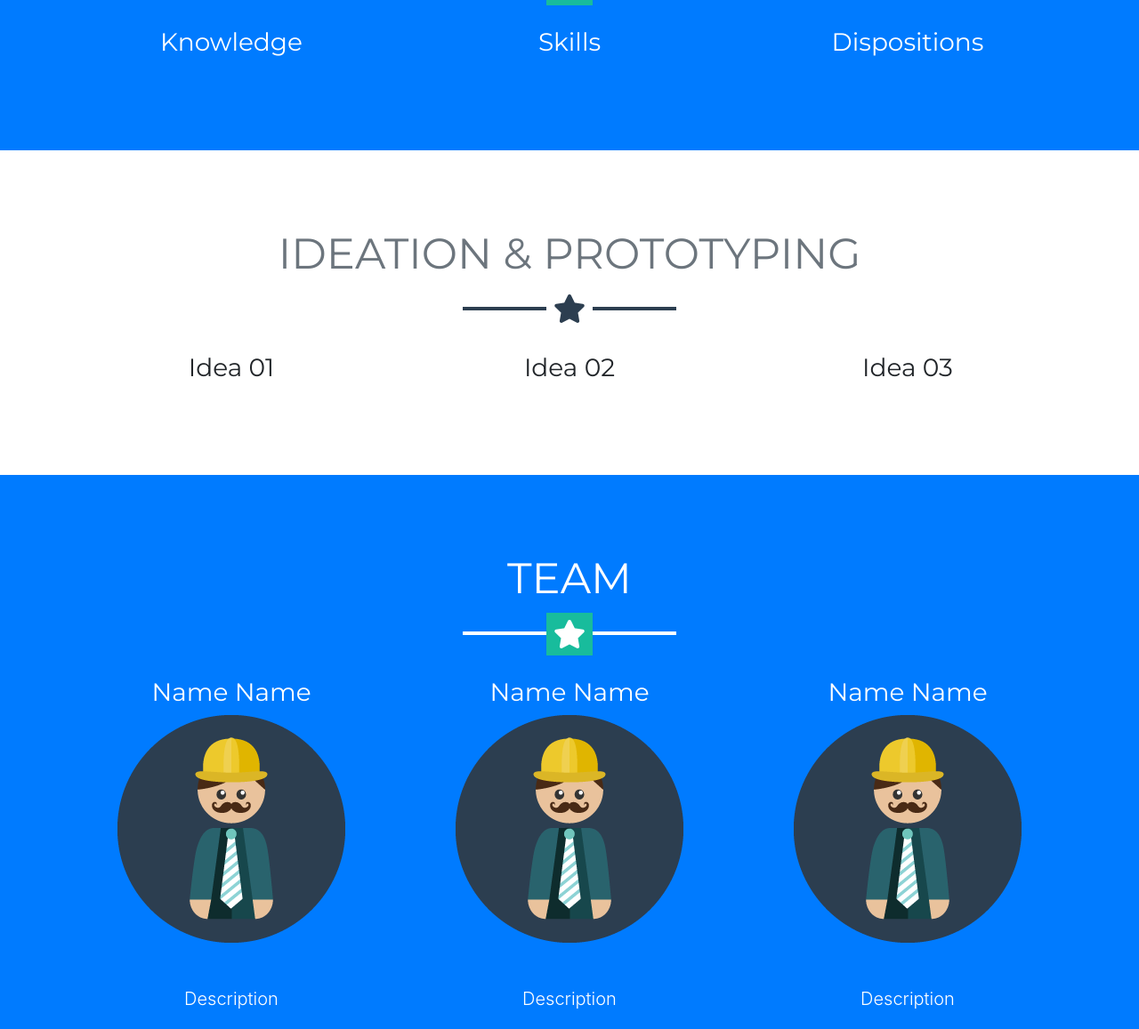
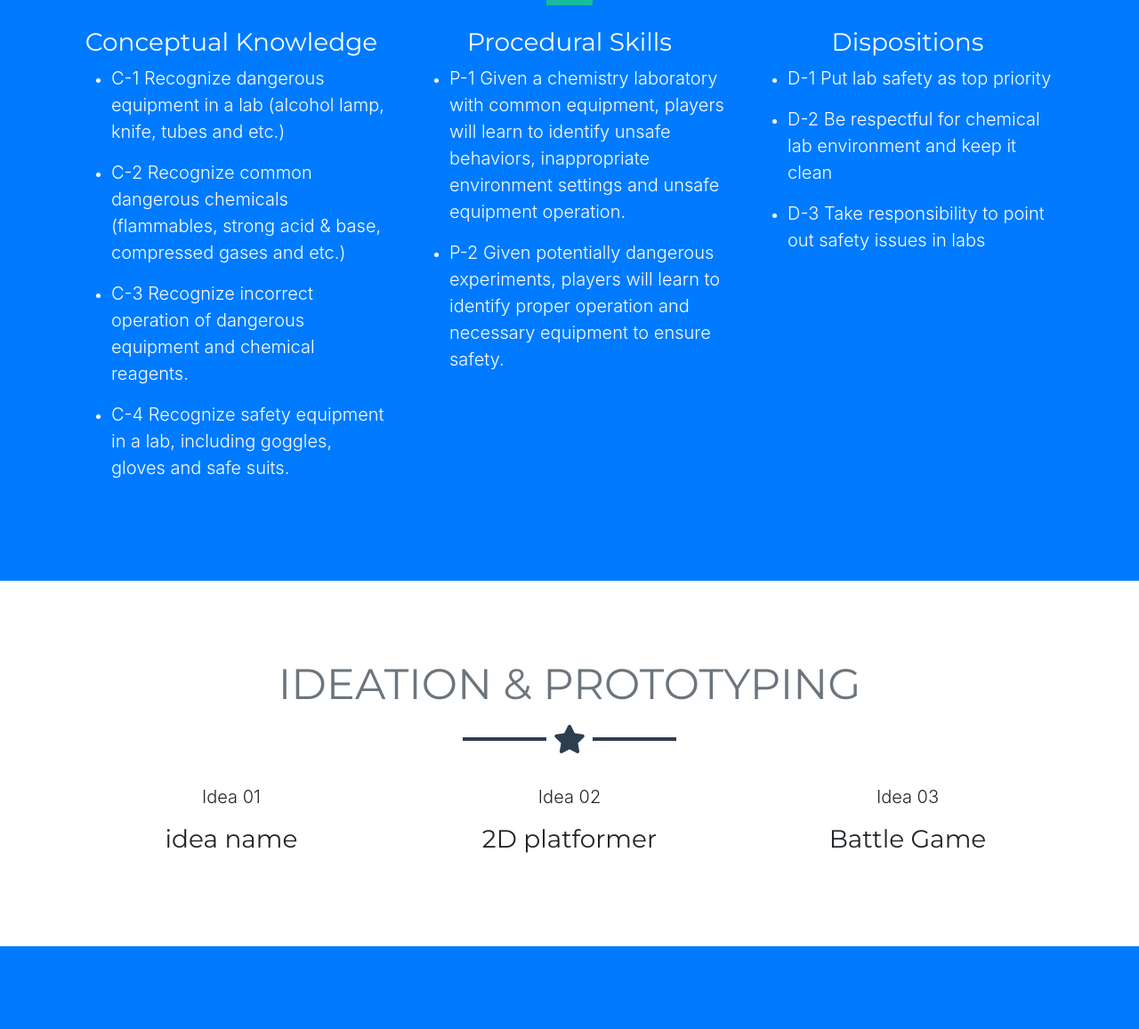
Before and after one commit to lihaobhsfer/DisasterLab-landing-page, a website with bundled scripts: page index.html in a window 1280 px wide. Shown: the part 2007-3164 px from the top of the page at 89% size. Built offline with nearby package versions, Linux system fonts and the light colour scheme.

Commit message:
Add goals and team member names

```diff
--- a/index.html
+++ b/index.html
@@ -73,11 +73,11 @@
       <h2 class="font-weight-light mb-0">Learn about safety through disasters</h2>
     </div>
     <div class="text-center mt-4">
-        <a class="btn btn-xl btn-outline-light js-scroll-trigger" href="#about">
-          <i class="fas fa-arrow-down mr-2"></i>
-          Check it out!
-        </a>
-      </div>
+      <a class="btn btn-xl btn-outline-light js-scroll-trigger" href="#about">
+        <i class="fas fa-arrow-down mr-2"></i>
+        Check it out!
+      </a>
+    </div>
   </header>
 
   <!-- About Section -->
@@ -130,13 +130,49 @@
       <hr class="star-light mb-5">
       <div class="row">
         <div class="col-lg-4">
-          <h3 class="text-center">Knowledge</h3>
+          <h3 class="text-center">Conceptual Knowledge</h3>
+          <ul>
+            <li>
+              <p class="lead">C-1 Recognize dangerous equipment in a lab (alcohol lamp, knife, tubes and etc.)</p>
+            </li>
+            <li>
+              <p class="lead">C-2 Recognize common dangerous chemicals (flammables, strong acid & base, compressed gases
+                and etc.)</p>
+            </li>
+            <li>
+              <p class="lead">C-3 Recognize incorrect operation of dangerous equipment and chemical reagents.</p>
+            </li>
+            <li>
+              <p class="lead">C-4 Recognize safety equipment in a lab, including goggles, gloves and safe suits.</p>
+            </li>
+          </ul>
         </div>
         <div class="col-lg-4">
-          <h3 class="text-center">Skills</h3>
+          <h3 class="text-center">Procedural Skills</h3>
+          <ul>
+            <li>
+              <p class="lead">P-1 Given a chemistry laboratory with common equipment, players will learn to identify
+                unsafe behaviors, inappropriate environment settings and unsafe equipment operation.</p>
+            </li>
+            <li>
+              <p class="lead">P-2 Given potentially dangerous experiments, players will learn to identify proper
+                operation and necessary equipment to ensure safety.</p>
+            </li>
+          </ul>
         </div>
         <div class="col-lg-4">
           <h3 class="text-center">Dispositions</h3>
+          <ul>
+            <li>
+              <p class="lead">D-1 Put lab safety as top priority</p>
+            </li>
+            <li>
+              <p class="lead">D-2 Be respectful for chemical lab environment and keep it clean</p>
+            </li>
+            <li>
+              <p class="lead">D-3 Take responsibility to point out safety issues in labs</p>
+            </li>
+          </ul>
         </div>
       </div>
     </div>
@@ -150,13 +186,16 @@
       <hr class="star-dark mb-5">
       <div class="row">
         <div class="col-lg-4">
-          <h3 class="text-center">Idea 01</h3>
+          <p class="lead text-center">Idea 01</p>
+          <h3 class="text-center">idea name</h3>
         </div>
         <div class="col-lg-4">
-          <h3 class="text-center">Idea 02</h3>
+          <p class="lead text-center">Idea 02</p>
+          <h3 class="text-center">2D platformer</h3>
         </div>
         <div class="col-lg-4">
-          <h3 class="text-center">Idea 03</h3>
+          <p class="lead text-center">Idea 03</p>
+          <h3 class="text-center">Battle Game</h3>
         </div>
       </div>
     </div>
@@ -169,21 +208,24 @@
       <hr class="star-light mb-5">
       <div class="row">
         <div class="col-lg-4">
-          <h3 class="text-center">Name Name</h3>
+          <p class="lead text-center">Developer</p>
+          <h3 class="text-center">Hao Li</h3>
+          <a target="_blank" class="mx-auto" href="https://haoli.page">
+            <img class="img-fluid mb-5 d-block mx-auto" src="img/profile.png" alt="">
+          </a>
+          <p class="lead text-center">Description</p>
+        </div>
+        <div class="col-lg-4">
+          <p class="lead text-center">Instructional Designer</p>
+          <h3 class="text-center">Qianhui Sun</h3>
           <a target="_blank" class="mx-auto" href="https://haoli.page">
             <img class="img-fluid mb-5 d-block mx-auto" src="img/profile.png" alt="">
           </a>
           <p class="lead text-center">Description </p>
         </div>
         <div class="col-lg-4">
-          <h3 class="text-center">Name Name</h3>
-          <a target="_blank" class="mx-auto" href="https://haoli.page">
-            <img class="img-fluid mb-5 d-block mx-auto" src="img/profile.png" alt="">
-          </a>
-          <p class="lead text-center">Description </p>
-        </div>
-        <div class="col-lg-4">
-          <h3 class="text-center">Name Name</h3>
+          <p class="lead text-center">Game Designer</p>
+          <h3 class="text-center">Xiaofei Zhou</h3>
           <a target="_blank" class="mx-auto" href="https://haoli.page">
             <img class="img-fluid mb-5 d-block mx-auto" src="img/profile.png" alt="">
           </a>
```
